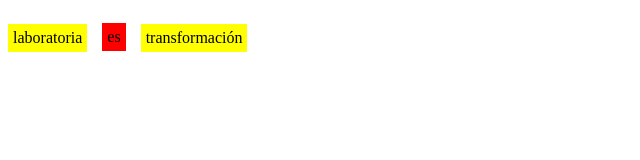
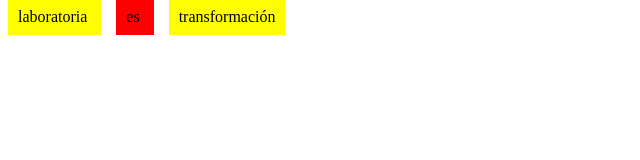
Before and after one commit to stolenhead/la-bandera, a plain HTML site: page parte4/Problema/index.html in a window 1280 px wide. Shown: the whole page, without its empty margins (0-640 px from the left). Drawn offline with Linux system fonts and the light colour scheme.

Commit message:
modificado

```diff
--- a/parte2/parte2/css/main.css
+++ b/parte2/parte2/css/main.css
@@ -3,14 +3,15 @@
 }
 .cajaa{
 	background-color:yellow;
-	height:90px;
-	width: 190px
-}
+	}
 .cajab{
 	background-color: red;
-	height:90px;
-	width: 190px;
+	}
+div{
+	padding: 10px;
+	height: 100px;
+	width: 200px;
+	margin-bottom: 10px;
+	padding: 10px;
+	box-sizing: border-box;
 }
-p{
-	padding: 10px;
-}
--- a/parte3/Problema/css/main.css
+++ b/parte3/Problema/css/main.css
@@ -1,17 +1,16 @@
 .cajaa{
-	display: inline-block;
-	height: 90px;
-	width: 170px;
+
 	background-color: yellow;
-	margin:6px;
 }
 .cajab{
-     display: inline-block;
-	height: 90px;
-	width: 170px;
-	background-color: red;
-	margin: 4px;
+     background-color: red;
 }
-p{
-	padding-left:9px;
+div{
+	height: 100px;
+	width: 200px;
+	margin-bottom: 10px;
+	padding: 10px;
+	box-sizing: border-box;
+	display: inline-block;
+	margin-right: 15px;
 }
--- a/parte4/Problema/css/main.css
+++ b/parte4/Problema/css/main.css
@@ -1,14 +1,15 @@
 .rud{
-    padding: 5px;
-     float:left;
-    background-color: red;
-    margin: 15px;
-
-    display:inline;
+     background-color: red;
 }
-p {
-	padding:5px;
-    float: left;
+div{
+	height: 100px;
+    width: 200px;
+    margin-bottom: 10px;
+    padding: 10px;
+    box-sizing: border-box;
     display: inline;
+    margin-right: 15px;
+    }
+.yellow{
     background-color: yellow;
-    }
+}
--- a/parte4/Problema/index.html
+++ b/parte4/Problema/index.html
@@ -6,15 +6,14 @@
 	    <link rel="stylesheet" type="text/css" href="css/main.css">
 	</head>
 	<body>
-	     <div >
-	        <p>laboratoria</p>
+	     <div class="yellow">
+	        laboratoria
 	    </div>
-	    <div >
-	        <p class="rud">es</p>
+	    <div class="rud">
+	        es
 	    </div>
-	    <div>
-	     	<p>transformación</p>
+	    <div class="yellow">
+	         transformación
 	    </div>
-
 	</body>
 </html>
```
Also changed, not shown: parte1/Problema/index.html (+3 -3 lines), parte2/parte2/index.html (+4 -5 lines), parte3/Problema/index.html (+3 -3 lines).
